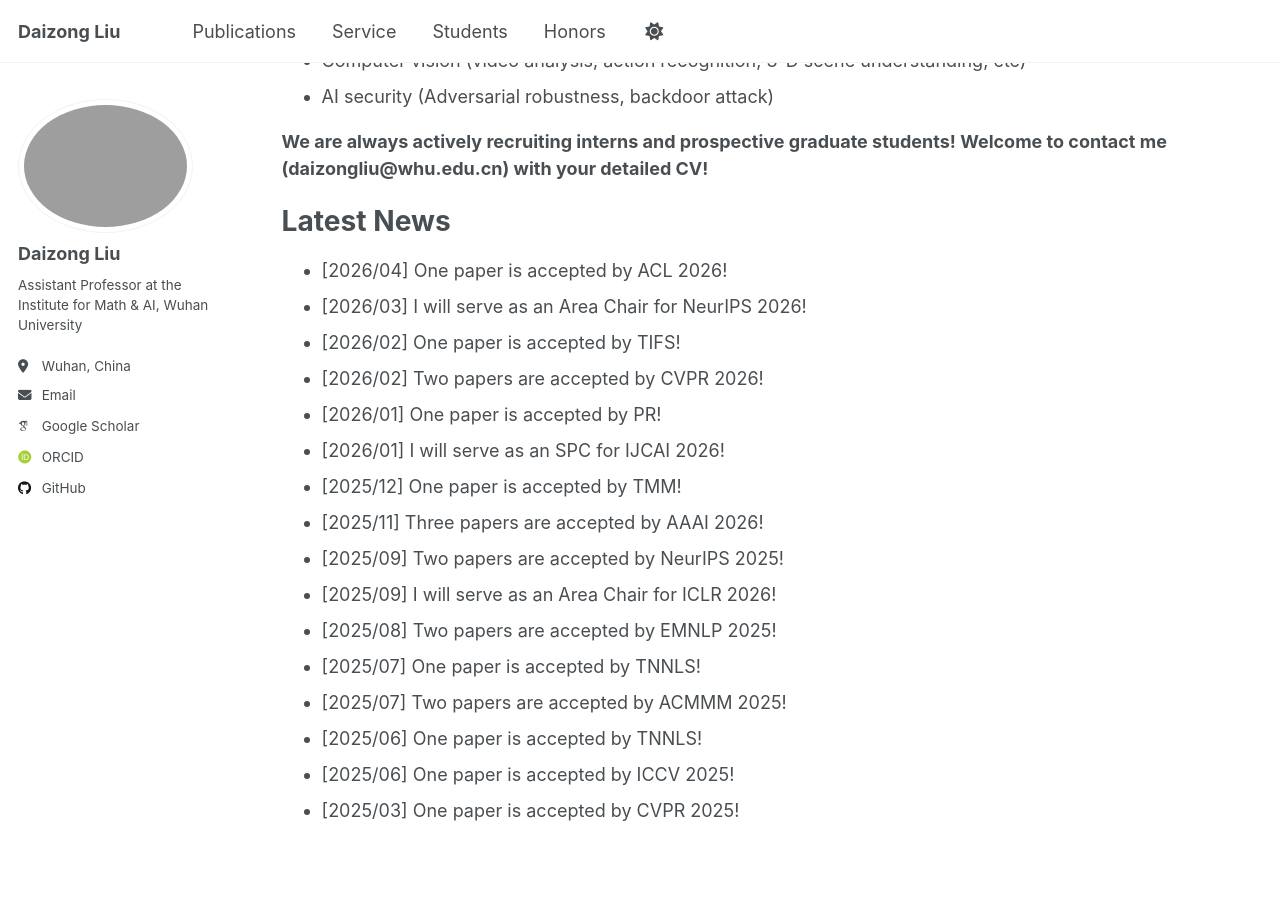
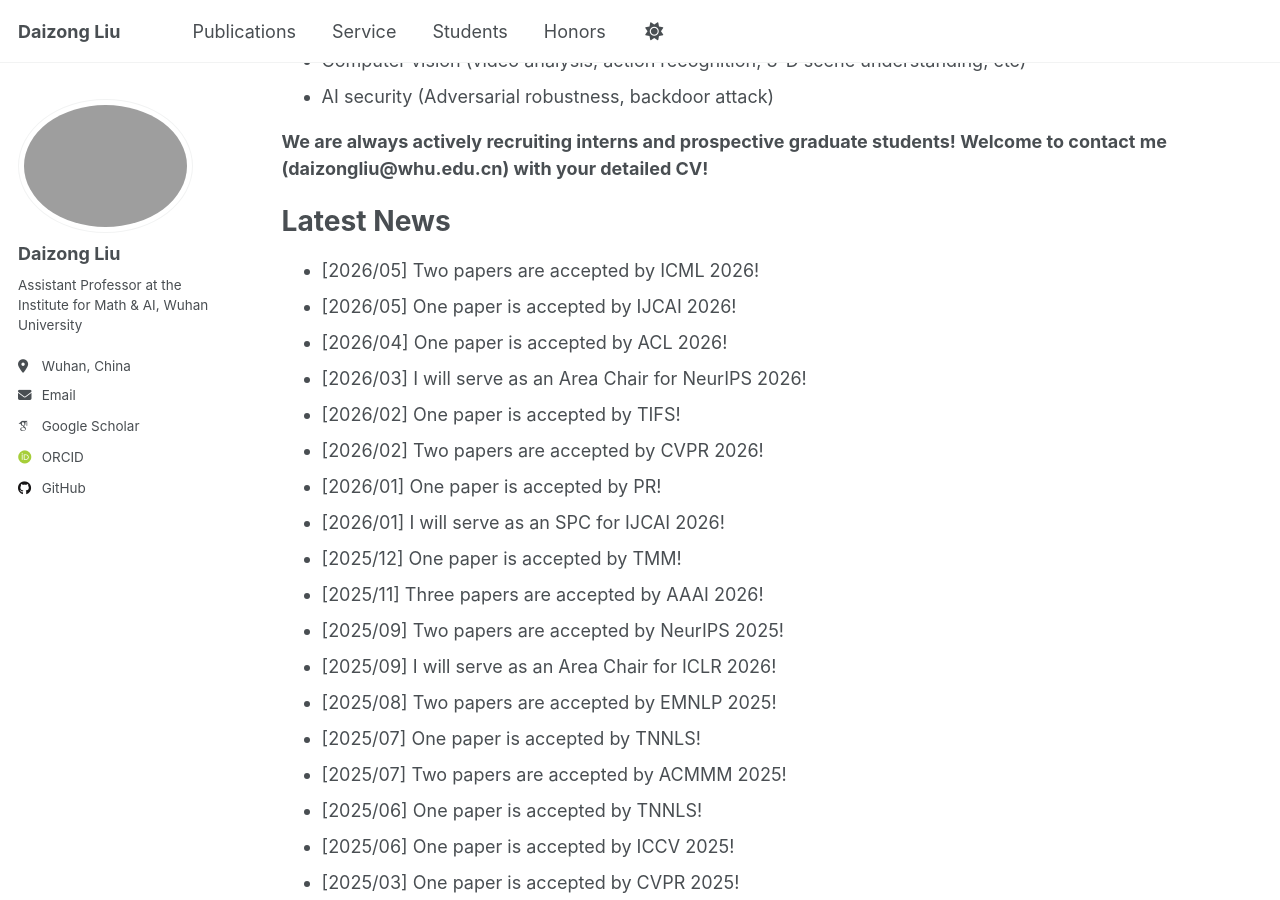
Before and after one commit to liudaizong/liudaizong.github.io, a Jekyll site: the page built from _pages/about.md, in a window 1280 px wide and 900 px high, scrolled down 424 px. Built offline with Jekyll 4.4.1, drawn with Linux system fonts in a browser that asks for light colours; some web fonts are replaced.

Commit message:
Update about.md

```diff
--- a/_pages/about.md
+++ b/_pages/about.md
@@ -20,6 +20,8 @@ My broad research interests include Multimodal Reasoning, 3D Point Cloud Percept
 
 Latest News
 ======
+* [2026/05] Two papers are accepted by ICML 2026!
+* [2026/05] One paper is accepted by IJCAI 2026!
 * [2026/04] One paper is accepted by ACL 2026!
 * [2026/03] I will serve as an Area Chair for NeurIPS 2026!
 * [2026/02] One paper is accepted by TIFS!
```
